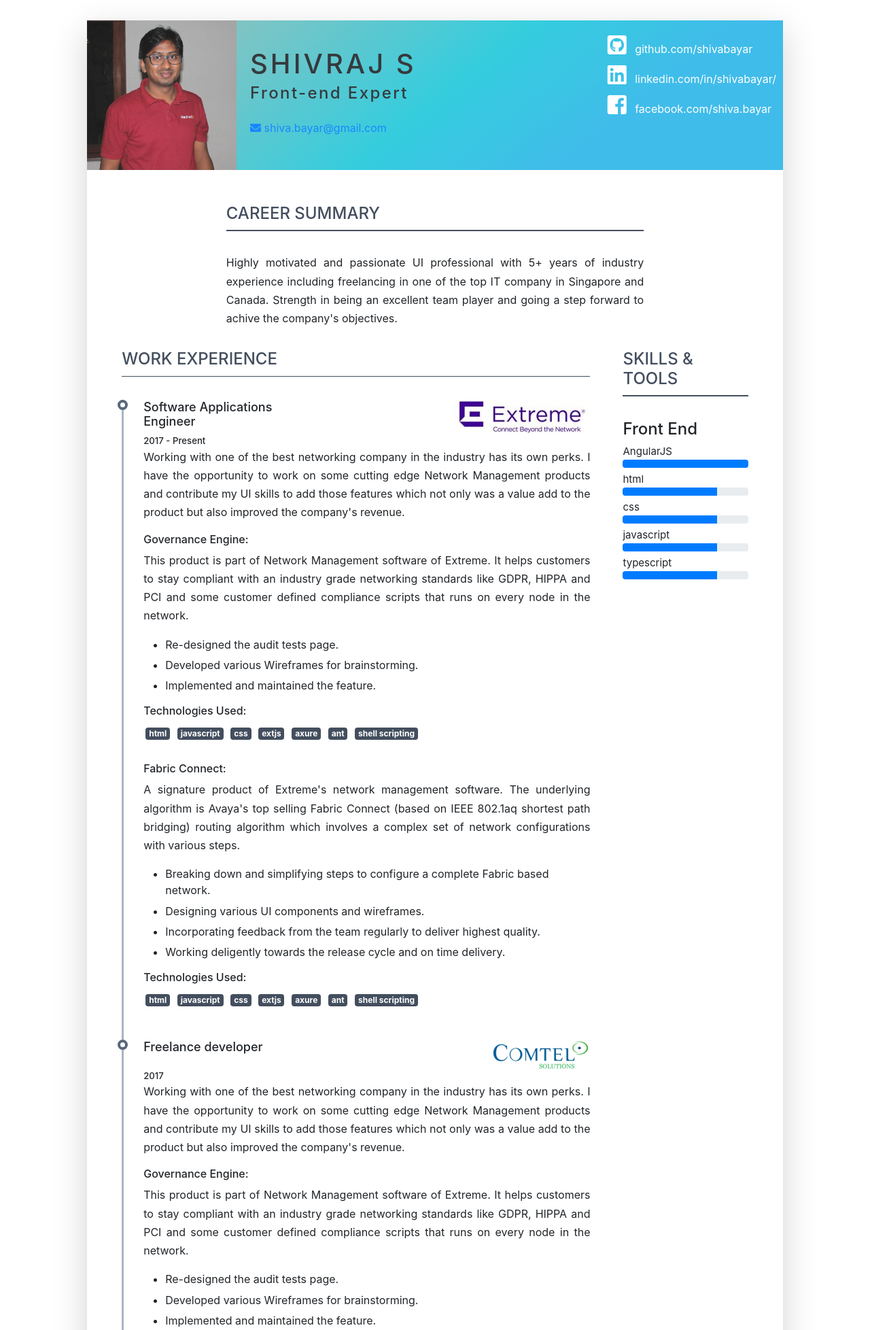
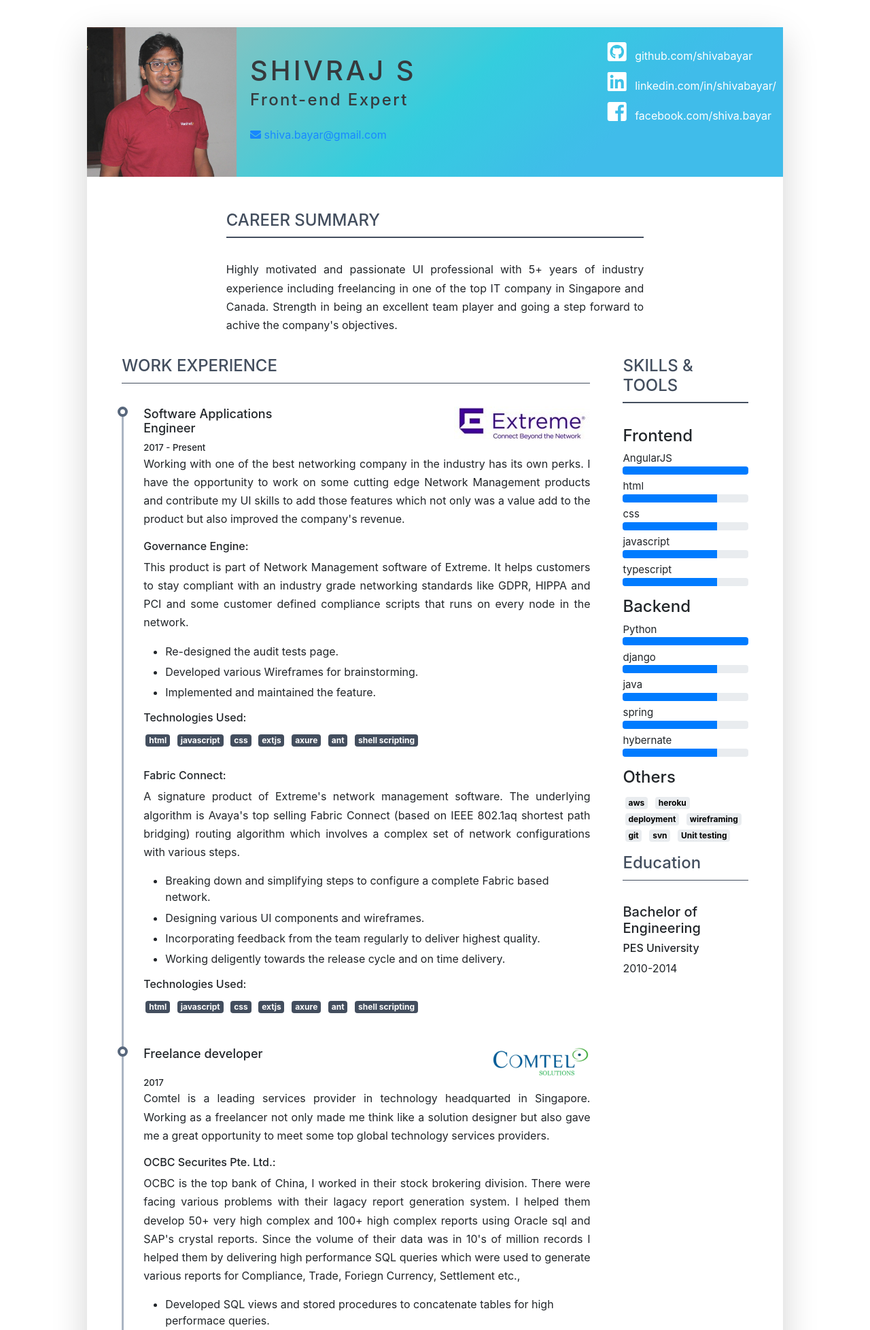
Before and after one commit to shivabayar/portfolio, a PHP site: page / in a window 1280 px wide. Shown: the top 1956 px of the page at 68% size. Run offline with PHP 8.4, Linux system fonts and the light colour scheme; some libraries are stand-ins or nearby versions.

Commit message:
added favico, hashedin and comtel content

```diff
--- a/css/main.css
+++ b/css/main.css
@@ -40,8 +40,8 @@ p {
     margin-left: auto;
     box-shadow: 0 1rem 3rem rgba(0, 0, 0, 0.175) !important;
     box-sizing: border-box;
-    margin-top: 30px;
-    margin-bottom: 150px;
+    margin-top: 2.5em;
+    margin-bottom: 3em;
 }
 
 .profile-photo > img{
@@ -283,3 +283,13 @@ h3 {
 .skill-set-item  li {
     margin-top: 0.4em;
 }
+
+footer {
+    text-align: center;
+    margin-bottom: 2em;
+}
+
+.skill-set-item .badge {
+    background-color: #e9ecef;
+    color: black;
+}
--- a/index.html
+++ b/index.html
@@ -5,6 +5,7 @@
         <meta name="viewport" content="width=device-width,initial-scale=1">
         <meta http-equiv="X-UA-Compatible" content="IE=edge">
         <title>Shivraj Portfolio</title>
+        <link rel="icon" href="images/s.png">
         <link href="https://fonts.googleapis.com/css?family=Roboto:300,400,500" rel="stylesheet" type="text/css">
         <link rel="stylesheet" type="text/css" href="css/fonts/fontawesome/css/all.css">
         <link rel="stylesheet" type="text/css" href="css/main.css">
@@ -212,33 +213,81 @@
                                         </div>
                                     </div>
                                     <p class="project-items-text">
-                                        Working with one of the best networking company in the industry has its own perks.
-                                        I have the opportunity to work on some cutting edge Network Management products and
-                                        contribute my UI skills to add those features which not only was a value add to the
-                                        product but also improved the company's revenue.
+                                        Comtel is a leading services provider in technology headquarted in Singapore.
+                                        Working as a freelancer not only made me think like a solution designer but
+                                        also gave me a great opportunity to meet some top global technology services
+                                        providers.
                                     </p>
                                     <div class="job-description">
-                                        <h4 class="medium-weight-font project-items-heading">Governance Engine:</h4>
+                                        <h4 class="medium-weight-font project-items-heading">OCBC Securites Pte. Ltd.:</h4>
                                         <p>
-                                            This product is part of Network Management software of Extreme.
-                                            It helps customers to stay compliant with an industry grade networking standards
-                                            like GDPR, HIPPA and PCI and some customer defined compliance scripts that runs
-                                                on every node in the network.
+                                            OCBC is the top bank of China, I worked in their stock brokering division.
+                                            There were facing various problems with their lagacy report generation
+                                            system. I helped them develop 50+ very high complex and 100+ high complex reports
+                                            using Oracle sql and SAP's crystal reports. Since the volume of their data was in
+                                            10's of million records I helped them by delivering high performance SQL queries which
+                                            were used to generate various reports for Compliance, Trade, Foriegn Currency, Settlement etc.,
                                         </p>
                                         <ul class="project-items-list">
-                                            <li>Re-designed the audit tests page.</li>
-                                            <li>Developed various Wireframes for brainstorming.</li>
-                                            <li>Implemented and maintained the feature.</li>
+                                            <li>Developed SQL views and stored procedures to concatenate tables for high performace queries.</li>
+                                            <li>Record execution time of less than a second for 10million records by developing effecient queries.</li>
+                                            <li>Automation for reports generation on daily/monthly/yearly basis.</li>
+                                        </ul>
+                                        <h4 class="medium-weight-font project-items-heading">Technologies Used:</h4>
+                                        <ul class="badges-list">
+                                            <li><span class="badge">SQL</span></li>
+                                            <li><span class="badge">Oracle</span></li>
+                                            <li><span class="badge">SAP crystal reports</span></li>
+                                            <li><span class="badge">shell scripting</span></li>
+                                            <li><span class="badge">SQL views</span></li>
+                                            <li><span class="badge">stored procedures</span></li>
+                                            <li><span class="badge">shell scripting</span></li>
+                                        </ul>
+                                    </div>
+                                </article>
+                                <article class="job-details">
+                                    <div class="position-details">
+                                        <h3 class="heavy-weight-font resume-position">
+                                            Technical Associate
+                                        </h3>
+                                        <div class="light-weight-font company-name">
+                                            <img src="images/hashedin.png"
+                                            srcset="images/comtel-small 160w,
+                                            images/hashedin.png 1024w"
+                                            sizes="472px" alt="Hashedin Logo">
+                                        </div>
+                                        <div class="medium-weight-font experience-year">
+                                            2014-2017
+                                        </div>
+                                    </div>
+                                    <p class="project-items-text">
+                                        Hashedin is a startup who are experts in web solutions. Being in Hashedin has give
+                                        me an ample amount of opportunity to work on various projects and design solutions
+                                        to improve customer's business by at least 10x. Having worked with multiple locations
+                                        across globe and working with some best mind of the industry definitly gave me a perspective
+                                        to choose the right career.
+                                    </p>
+                                    <div class="job-description">
+                                        <h4 class="medium-weight-font project-items-heading">Aruba CCUI:</h4>
+                                        <p>
+                                                Aruba, A Hewlett Packard Enterprise company, is one of the leading
+                                                providers of next-generation networking solutions for enterprises.
+                                                They were facing multiple challenges with their legacy UI. I and
+                                                my team helped them modernize their UI and addressed all of their challenges.
+                                        </p>
+                                        <ul class="project-items-list">
+                                            <li>Simplified the whole product's UI to look like a modern website.</li>
+                                            <li>Using Angular 1.x directives developed reusable components.</li>
+                                            <li>Automated the UI testing using Protractor.</li>
                                         </ul>
                                         <h4 class="medium-weight-font project-items-heading">Technologies Used:</h4>
                                         <ul class="badges-list">
                                             <li><span class="badge">html</span></li>
                                             <li><span class="badge">javascript</span></li>
                                             <li><span class="badge">css</span></li>
-                                            <li><span class="badge">extjs</span></li>
-                                            <li><span class="badge">axure</span></li>
-                                            <li><span class="badge">ant</span></li>
-                                            <li><span class="badge">shell scripting</span></li>
+                                            <li><span class="badge">jquery</span></li>
+                                            <li><span class="badge">angularjs</span></li>
+                                            <li><span class="badge">protractor</span></li>
                                         </ul>
                                     </div>
                                 </article>
@@ -248,12 +297,12 @@
                     <div id="skill_set_container">
                         <section>
                             <h2 class="resume-title">
-                                    Skills & Tools
+                                    Skills &amp; Tools
                             </h2>
                             <div>
                                 <div class="skill-set-item">
                                     <h4>
-                                        Front End
+                                        Frontend
                                     </h4>
                                     <ul>
                                         <li>
@@ -288,6 +337,69 @@
                                         </li>
                                     </ul>
                                 </div>
+                                <div class="skill-set-item">
+                                    <h4>
+                                        Backend
+                                    </h4>
+                                    <ul>
+                                        <li>
+                                            <div class="skill-name"> Python </div>
+                                            <div class="progress">
+                                                <div class="progress-bar" role="progressbar" style="width: 100%" aria-valuenow="100" aria-valuemin="0" aria-valuemax="100"></div>
+                                            </div>
+                                        </li>
+                                        <li>
+                                            <div class="skill-name">django</div>
+                                            <div class="progress">
+                                                <div class="progress-bar" role="progressbar" style="width: 75%" aria-valuenow="75" aria-valuemin="0" aria-valuemax="100"></div>
+                                            </div>
+                                        </li>
+                                        <li>
+                                            <div class="skill-name">java</div>
+                                            <div class="progress">
+                                                <div class="progress-bar" role="progressbar" style="width: 75%" aria-valuenow="75" aria-valuemin="0" aria-valuemax="100"></div>
+                                            </div>
+                                        </li>
+                                        <li>
+                                            <div class="skill-name">spring</div>
+                                            <div class="progress">
+                                                <div class="progress-bar" role="progressbar" style="width: 75%" aria-valuenow="75" aria-valuemin="0" aria-valuemax="100"></div>
+                                            </div>
+                                        </li>
+                                        <li>
+                                            <div class="skill-name">hybernate</div>
+                                            <div class="progress">
+                                                <div class="progress-bar" role="progressbar" style="width: 75%" aria-valuenow="75" aria-valuemin="0" aria-valuemax="100"></div>
+                                            </div>
+                                        </li>
+                                    </ul>
+                                </div>
+                                <div class="skill-set-item">
+                                    <h4>
+                                        Others
+                                    </h4>
+                                    <ul class="badges-list">
+                                        <li><span class="badge">aws</span></li>
+                                        <li><span class="badge">heroku</span></li>
+                                        <li><span class="badge">deployment</span></li>
+                                        <li><span class="badge">wireframing</span></li>
+                                        <li><span class="badge">git</span></li>
+                                        <li><span class="badge">svn</span></li>
+                                        <li><span class="badge">Unit testing</span></li>
+                                    </ul>
+                                </div>
+                                <div class="skill-set-item">
+                                    <h4 class="resume-title">
+                                        Education
+                                    </h4>
+                                    <ul>
+                                        <li>
+                                            <h5>Bachelor of Engineering</h5>
+                                            <h6>PES University</h6>
+                                            <span>2010-2014</span>
+                                        </li>
+                                    </ul>
+                                </div>
                             </div>
                         </section>
                     </div>
```
Also changed, not shown: images/hashedin.png (added), images/s.png (added).
